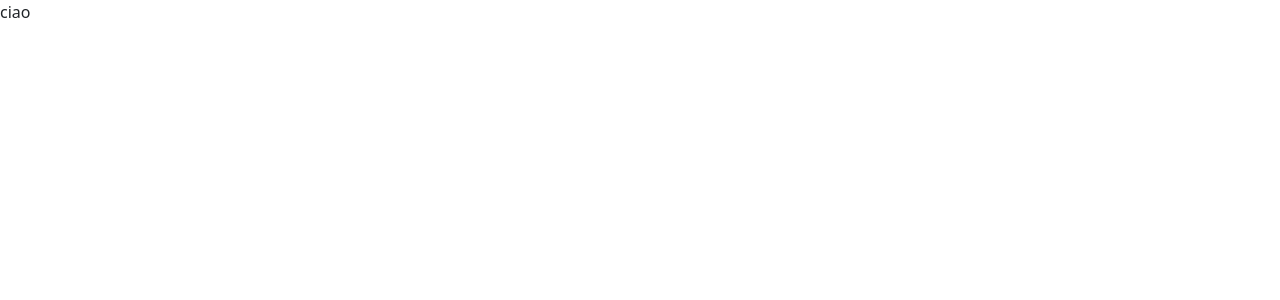
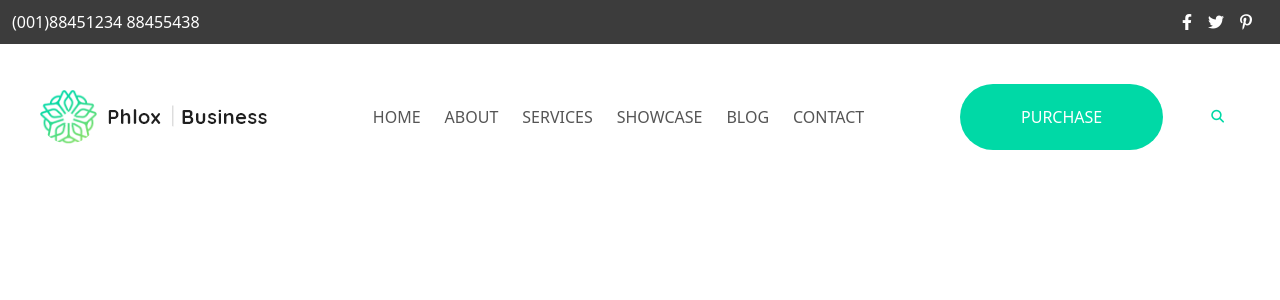
Before and after one commit to matteobonelli/proj-html-vuejs, a Vue app: page / in a window 1280 px wide. Shown: the top 300 px of the page. Built offline with nearby package versions, Linux system fonts and the light colour scheme.

Commit message:
header completed

```diff
--- a/index.html
+++ b/index.html
@@ -1,13 +1,16 @@
 <!DOCTYPE html>
 <html lang="en">
+
 <head>
   <meta charset="UTF-8">
   <link rel="icon" href="/favicon.ico">
   <meta name="viewport" content="width=device-width, initial-scale=1.0">
-    <title>Vite App</title>
+  <title>Home - Plox Pro</title>
 </head>
+
 <body>
   <div id="app"></div>
   <script type="module" src="/src/main.js"></script>
 </body>
+
 </html>
--- a/src/App.vue
+++ b/src/App.vue
@@ -1,12 +1,14 @@
 <template>
-  <div>
-    ciao
-  </div>
+  <HeaderComponent />
 </template>
 
 <script>
+import HeaderComponent from './components/HeaderComponent.vue';
 export default {
-  name: 'App'
+  name: 'App',
+  components: {
+    HeaderComponent
+  }
 }
 </script>
 
--- a/src/assets/data/store.js
+++ b/src/assets/data/store.js
@@ -1,5 +1,11 @@
 import { reactive } from 'vue';
 
 export const store = reactive({
-
+    telephoneNum: '(001)88451234 88455438',
+    socials: [
+        'fa-facebook-f', 'fa-twitter', 'fa-pinterest-p'
+    ],
+    navbar: [
+        'Home', 'About', 'Services', 'Showcase', 'Blog', 'Contact'
+    ]
 })
--- a/src/assets/styles/main.scss
+++ b/src/assets/styles/main.scss
@@ -7,3 +7,8 @@ $fa-font-path: '../webfonts';
 @import '@fortawesome/fontawesome-free/scss/regular.scss';
 @import '@fortawesome/fontawesome-free/scss/brands.scss';
 @import 'bootstrap/scss/bootstrap';
+
+ul {
+    list-style: none;
+    margin: 0;
+}
--- a/src/assets/styles/partials/_variables.scss
+++ b/src/assets/styles/partials/_variables.scss
@@ -0,0 +1,4 @@
+$brand_infos: #3c3c3c;
+$brand_primary: #ffffff;
+$text_navbar: #555555;
+$magnifying_lens: #00d9a6;
--- /dev/null
+++ b/src/components/HeaderComponent.vue
@@ -0,0 +1,82 @@
+<template>
+    <header>
+        <div class="infos-bg">
+            <div class="container d-flex justify-content-between align-items-center">
+                <div>{{ store.telephoneNum }}</div>
+                <ul>
+                    <li v-for="social in store.socials" class="me-3">
+                        <i class='fa-brands ' :class="social"></i>
+                    </li>
+                </ul>
+            </div>
+        </div>
+        <nav class="d-flex justify-content-between align-items-center ">
+            <img src="../assets/images/log.png" alt="logo">
+            <ul>
+                <li v-for="tab in store.navbar" class="me-4 text-uppercase ">
+                    <a href="#">{{ tab }}</a>
+                </li>
+            </ul>
+            <div>
+                <button class="btn me-5 text-uppercase">Purchase</button>
+                <i class="fa-solid fa-magnifying-glass me-3"></i>
+            </div>
+        </nav>
+
+    </header>
+</template>
+
+<script>
+import { store } from '../assets/data/store'
+export default {
+    name: 'HeaderComponent',
+    data() {
+        return {
+            store
+        }
+    }
+}
+</script>
+
+<style lang="scss" scoped>
+@use '../assets/styles/partials/variables' as *;
+
+header {
+    background-color: $brand_primary;
+}
+
+nav {
+    padding: 40px;
+}
+
+ul {
+    display: flex;
+}
+
+a {
+    text-decoration: none;
+    color: $text_navbar;
+}
+
+.fa-magnifying-glass {
+    color: $magnifying_lens;
+    font-size: 1vw
+}
+
+.infos-bg {
+    background-color: $brand_infos;
+    color: white;
+    padding: 10px 0;
+}
+
+.btn {
+    background-color: $magnifying_lens;
+    color: white;
+    padding: 20px 60px;
+    border-radius: 40px;
+}
+
+.container {
+    max-width: 1700px;
+}
+</style>
```
Also changed, not shown: src/assets/images/log.png (added). Lines whose indentation alone changed are shown as unchanged.
